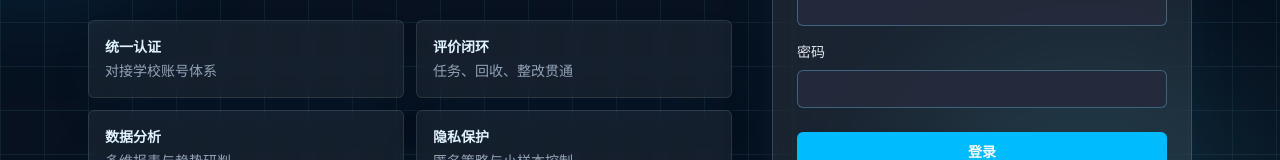
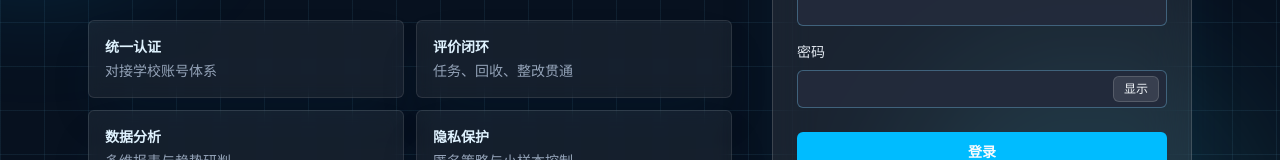
Before and after one commit to gjzxyb/---------, a Next.js app: page /login in a window 1280 px wide. Shown: the part 374-534 px from the top of the page. Built offline with nearby package versions, Linux system fonts and the light colour scheme.

Commit message:
显示密码功能

```diff
--- a/app/(admin)/admin/settings/page.tsx
+++ b/app/(admin)/admin/settings/page.tsx
@@ -36,6 +36,8 @@ const resultReleaseLabels: Record<string, string> = {
   SCHEDULED: "按设定时间发布",
   IMMEDIATE: "任务结束后自动发布",
 };
+
+const USER_PERMISSION_LIST_LIMIT = 10;
 
 type RoleCount = {
   role: string;
@@ -193,7 +195,7 @@ async function loadSettingsData(
     prisma.user.findMany({
       include: { organization: { select: { id: true, name: true } } },
       orderBy: [{ role: "asc" }, { name: "asc" }, { email: "asc" }],
-      take: 80,
+      take: USER_PERMISSION_LIST_LIMIT,
       where: userWhere,
     }),
     prisma.user.count({ where: userWhere }),
@@ -423,7 +425,7 @@ export default async function AdminSettingsPage({
         </div>
 
         <div className="border-t border-slate-200 px-5 py-3 text-sm text-slate-600">
-          当前筛选共 {formatInteger(userTotalCount)} 个用户，列表最多展示前 80 个。
+          当前筛选共 {formatInteger(userTotalCount)} 个用户，列表最多展示前 {formatInteger(USER_PERMISSION_LIST_LIMIT)} 个。
         </div>
       </section>
 
--- a/app/(auth)/login/LoginForm.tsx
+++ b/app/(auth)/login/LoginForm.tsx
@@ -3,6 +3,7 @@
 import { FormEvent, useState } from "react";
 import { signIn } from "next-auth/react";
 import { useRouter } from "next/navigation";
+import { PasswordField } from "@/components/password-field";
 
 const loginFailureMessage = "登录失败，请检查账号和密码";
 
@@ -66,12 +67,10 @@ export default function LoginForm() {
 
         <label className="block text-sm font-medium text-slate-200">
           密码
-          <input
-            type="password"
+          <PasswordField
             autoComplete="current-password"
             value={password}
             onChange={(event) => setPassword(event.target.value)}
-            required
             className="mt-2 block w-full rounded-md border border-white/15 bg-white/95 px-3 py-2 text-slate-950 outline-none transition placeholder:text-slate-400 focus:border-sky-300 focus:ring-2 focus:ring-sky-300/30"
           />
         </label>
--- /dev/null
+++ b/components/password-field.tsx
@@ -0,0 +1,50 @@
+"use client";
+
+import type { ChangeEventHandler } from "react";
+import { useState } from "react";
+
+type PasswordFieldProps = {
+  autoComplete?: string;
+  className?: string;
+  id?: string;
+  name?: string;
+  onChange?: ChangeEventHandler<HTMLInputElement>;
+  required?: boolean;
+  value?: string;
+};
+
+export function PasswordField({
+  autoComplete,
+  className,
+  id = "password",
+  name = "password",
+  onChange,
+  required = true,
+  value,
+}: PasswordFieldProps) {
+  const [visible, setVisible] = useState(false);
+
+  return (
+    <div className="relative">
+      <input
+        autoComplete={autoComplete}
+        id={id}
+        name={name}
+        onChange={onChange}
+        required={required}
+        type={visible ? "text" : "password"}
+        value={value}
+        className={`${className ?? ""} pr-20`}
+      />
+      <button
+        type="button"
+        aria-label={visible ? "隐藏密码" : "显示密码"}
+        aria-pressed={visible}
+        onClick={() => setVisible((current) => !current)}
+        className="absolute right-2 top-1/2 inline-flex -translate-y-1/2 items-center justify-center rounded-md border border-white/15 bg-white/10 px-2.5 py-1 text-xs font-medium text-slate-100 transition hover:bg-white/15 focus:outline-none focus:ring-2 focus:ring-sky-400"
+      >
+        {visible ? "隐藏" : "显示"}
+      </button>
+    </div>
+  );
+}
```
